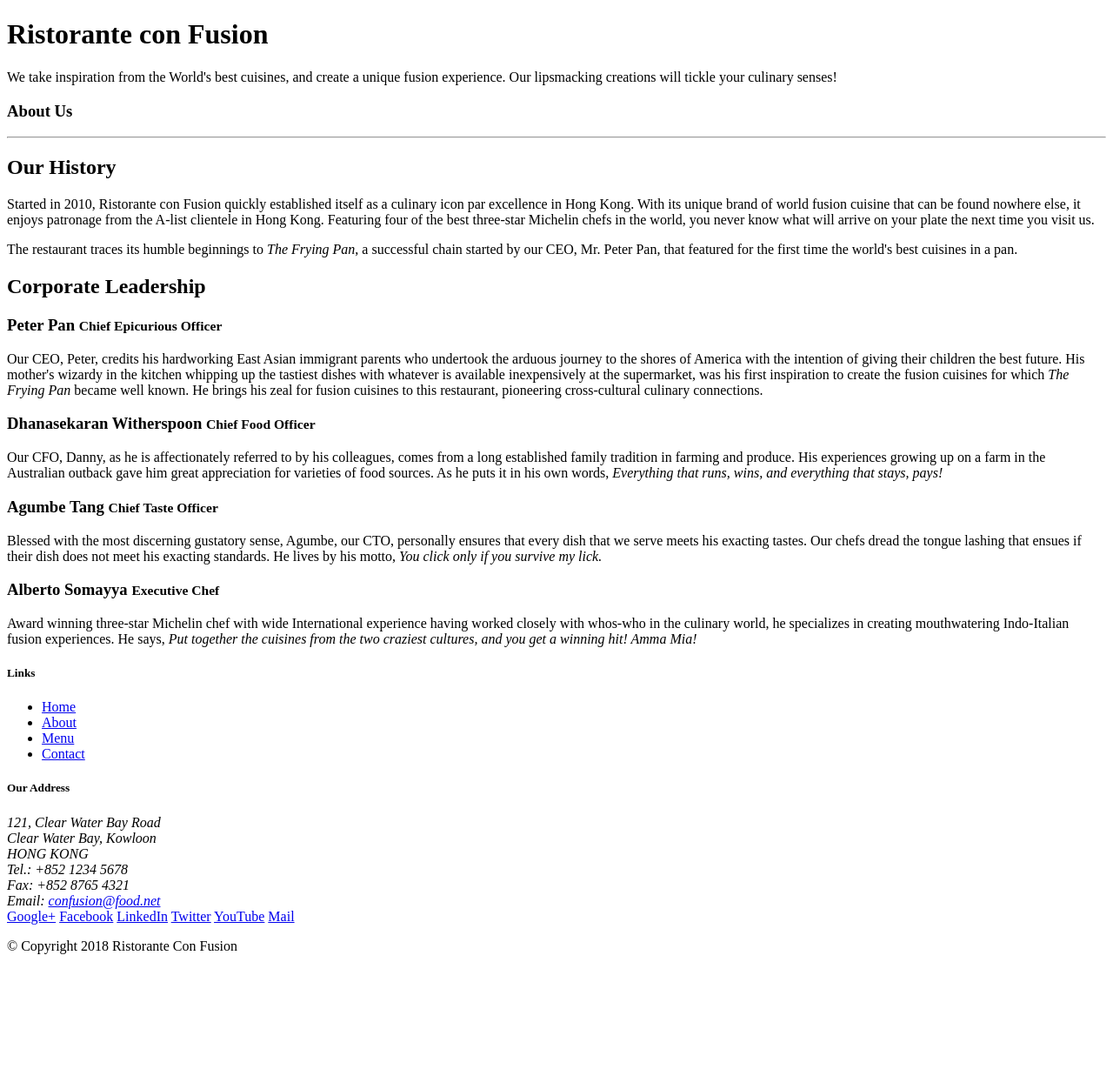
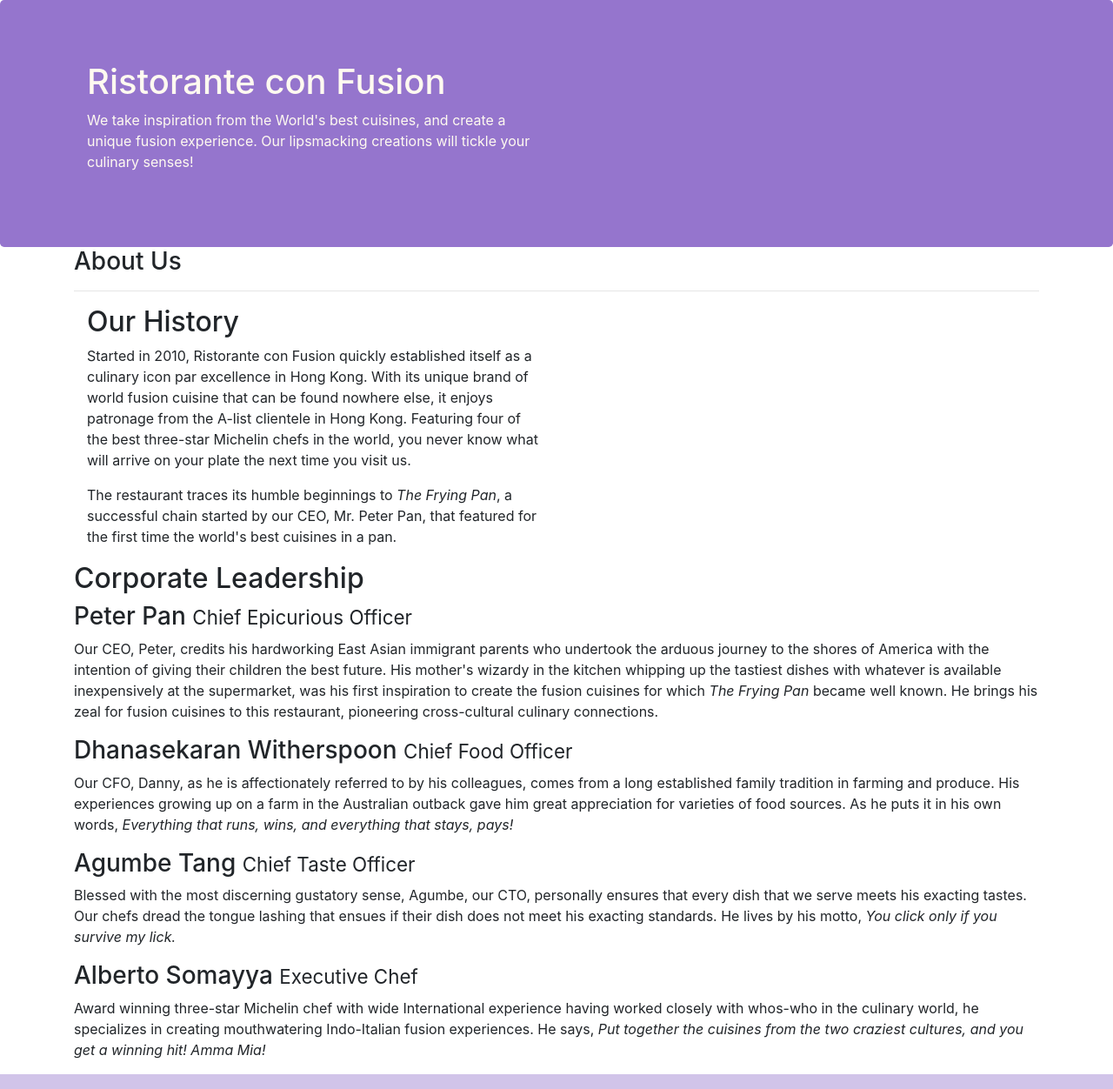
Before and after one commit to KareeMagdyy/HongKongUniversity, a website: page aboutus.html in a window 1280 px wide. Shown: the top 1252 px of the page at 87% size. Before the commit the page ends 1113 px from the top, so only its background shows below. Drawn offline with nearby package versions, Linux system fonts and the light colour scheme.

Commit message:
styling Commit

```diff
--- a/aboutus.html
+++ b/aboutus.html
@@ -2,6 +2,14 @@
 <html lang="en">
 
 <head>
+        <!-- Required meta tags always come first -->
+        <meta charset="utf-8">
+        <meta name="viewport" content="width=device-width, initial-scale=1, shrink-to-fit=no">
+        <meta http-equiv="x-ua-compatible" content="ie=edge">
+
+        <!-- Bootstrap CSS -->
+        <link rel="stylesheet" href="node_modules/bootstrap/dist/css/bootstrap.min.css">
+        <link rel="stylesheet" href="css/styles.css">
 
     <title>Ristorante Con Fusion: About Us</title>
 
@@ -22,36 +30,36 @@
         </div>
     </header>
 
-    <div>
-        <div>
-            <div>
+    <div class="container">
+        <div class="row">
+            <div class="col col-sm">
                <h3>About Us</h3>
                <hr>
             </div>
         </div>
 
-        <div>
+        <div class="col-12 col-sm-6">
             <div>
                 <h2>Our History</h2>
                 <p>Started in 2010, Ristorante con Fusion quickly established itself as a culinary icon par excellence in Hong Kong. With its unique brand of world fusion cuisine that can be found nowhere else, it enjoys patronage from the A-list clientele in Hong Kong.  Featuring four of the best three-star Michelin chefs in the world, you never know what will arrive on your plate the next time you visit us.</p>
                 <p>The restaurant traces its humble beginnings to <em>The Frying Pan</em>, a successful chain started by our CEO, Mr. Peter Pan, that featured for the first time the world's best cuisines in a pan.</p>
             </div>
-            <div>
+            <div class="col-12 col-sm-6">
             </div>
         </div>
 
 
-        <div>
-            <div>
+        <div class="row">
+            <div class="col-12">
                 <h2>Corporate Leadership</h2>
                 <h3>Peter Pan <small>Chief Epicurious Officer</small></h3>
-                <p>Our CEO, Peter, credits his hardworking East Asian immigrant parents who undertook the arduous journey to the shores of America with the intention of giving their children the best future. His mother's wizardy in the kitchen whipping up the tastiest dishes with whatever is available inexpensively at the supermarket, was his first inspiration to create the fusion cuisines for which <em>The Frying Pan</em> became well known. He brings his zeal for fusion cuisines to this restaurant, pioneering cross-cultural culinary connections.</p>
+                <p class="d-none d-sm-block">Our CEO, Peter, credits his hardworking East Asian immigrant parents who undertook the arduous journey to the shores of America with the intention of giving their children the best future. His mother's wizardy in the kitchen whipping up the tastiest dishes with whatever is available inexpensively at the supermarket, was his first inspiration to create the fusion cuisines for which <em>The Frying Pan</em> became well known. He brings his zeal for fusion cuisines to this restaurant, pioneering cross-cultural culinary connections.</p>
                 <h3>Dhanasekaran Witherspoon <small>Chief Food Officer</small></h3>
-                <p>Our CFO, Danny, as he is affectionately referred to by his colleagues, comes from a long established family tradition in farming and produce. His experiences growing up on a farm in the Australian outback gave him great appreciation for varieties of food sources. As he puts it in his own words, <em>Everything that runs, wins, and everything that stays, pays!</em></p>
+                <p class="d-none d-sm-block">Our CFO, Danny, as he is affectionately referred to by his colleagues, comes from a long established family tradition in farming and produce. His experiences growing up on a farm in the Australian outback gave him great appreciation for varieties of food sources. As he puts it in his own words, <em>Everything that runs, wins, and everything that stays, pays!</em></p>
                 <h3>Agumbe Tang <small>Chief Taste Officer</small></h3>
-                <p>Blessed with the most discerning gustatory sense, Agumbe, our CTO, personally ensures that every dish that we serve meets his exacting tastes. Our chefs dread the tongue lashing that ensues if their dish does not meet his exacting standards. He lives by his motto, <em>You click only if you survive my lick.</em></p>
+                <p class="d-none d-sm-block">Blessed with the most discerning gustatory sense, Agumbe, our CTO, personally ensures that every dish that we serve meets his exacting tastes. Our chefs dread the tongue lashing that ensues if their dish does not meet his exacting standards. He lives by his motto, <em>You click only if you survive my lick.</em></p>
                 <h3>Alberto Somayya <small>Executive Chef</small></h3>
-                <p>Award winning three-star Michelin chef with wide International experience having worked closely with whos-who in the culinary world, he specializes in creating mouthwatering Indo-Italian fusion experiences. He says, <em>Put together the cuisines from the two craziest cultures, and you get a winning hit! Amma Mia!</em></p>
+                <p class="d-none d-sm-block">Award winning three-star Michelin chef with wide International experience having worked closely with whos-who in the culinary world, he specializes in creating mouthwatering Indo-Italian fusion experiences. He says, <em>Put together the cuisines from the two craziest cultures, and you get a winning hit! Amma Mia!</em></p>
             </div>
        </div>
 
@@ -98,7 +106,10 @@
            </div>
         </div>
     </footer>
-
+        <!-- jQuery first, then Popper.js, then Bootstrap JS. -->
+        <script src="node_modules/jquery/dist/jquery.slim.min.js"></script>
+        <script src="node_modules/popper.js/dist/umd/popper.min.js"></script>
+        <script src="node_modules/bootstrap/dist/js/bootstrap.min.js"></script>
 </body>
 
 </html>
--- /dev/null
+++ b/css/styles.css
@@ -0,0 +1,30 @@
+.row-header{
+    margin:0px auto;
+    padding:0px;
+}
+
+.row-content {
+    margin:0px auto;
+    padding: 50px 0px 50px 0px;
+    border-bottom: 1px ridge;
+    min-height:400px;
+}
+
+.footer{
+    background-color: #D1C4E9;
+    margin:0px auto;
+    padding: 20px 0px 20px 0px;
+}
+
+.jumbotron {
+    padding:70px 30px 70px 30px;
+    margin:0px auto;
+    background: #9575CD ;
+    color:floralwhite;
+}
+
+address{
+    font-size:80%;
+    margin:0px;
+    color:#0f0f0f;
+}
```
